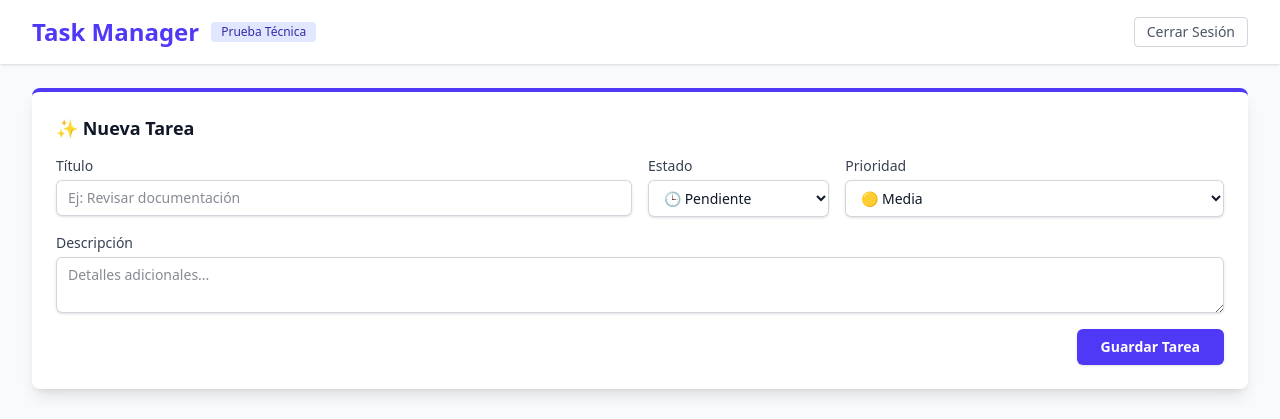
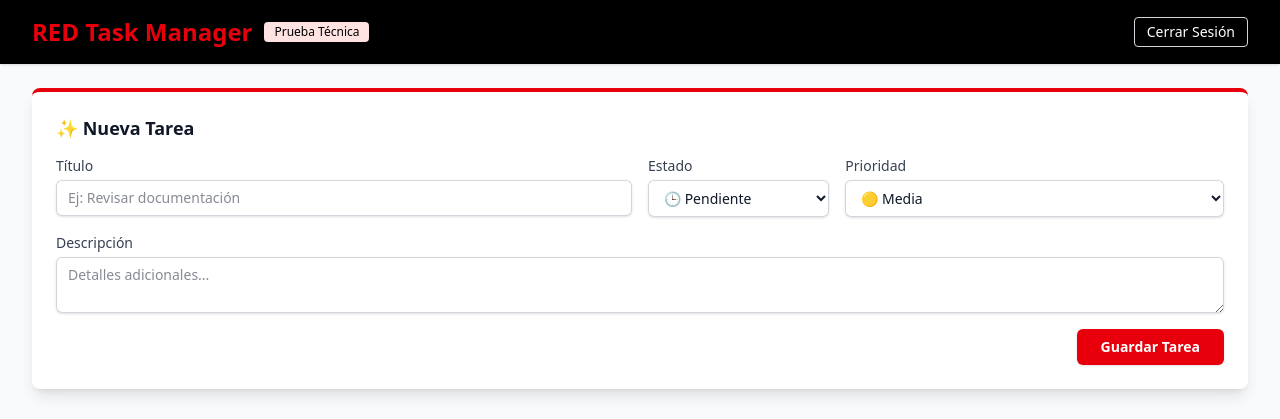
Before and after one commit to jfchilito7/task-manager, a Vue app in the folder frontend/: page /dashboard in a window 1280 px wide. Shown: the top 419 px of the page. Built offline with nearby package versions, Linux system fonts and the light colour scheme; no server answers.

Commit message:
fix: ajuste en el dashboard

```diff
--- a/frontend/src/views/Dashboard.vue
+++ b/frontend/src/views/Dashboard.vue
@@ -1,14 +1,14 @@
 <template>
   <div class="min-h-screen bg-gray-50 pb-10">
-    <nav class="bg-white shadow sticky top-0 z-10">
+    <nav class="bg-black shadow sticky top-0 z-10">
       <div class="max-w-7xl mx-auto px-4 sm:px-6 lg:px-8">
         <div class="flex justify-between h-16">
           <div class="flex items-center gap-3">
-            <h1 class="text-2xl font-bold text-indigo-600">Task Manager</h1>
-            <span class="bg-indigo-100 text-indigo-800 text-xs font-medium px-2.5 py-0.5 rounded">Prueba Técnica</span>
+            <h1 class="text-2xl font-bold text-red-600"> RED Task Manager</h1>
+            <span class="bg-red-100 text-black-800 text-xs font-medium px-2.5 py-0.5 rounded">Prueba Técnica</span>
           </div>
           <div class="flex items-center">
-            <button @click="logout" class="text-sm text-gray-600 hover:text-red-600 font-medium transition border border-gray-300 rounded px-3 py-1 hover:bg-gray-50">
+            <button @click="logout" class="text-sm text-white hover:text-red-600 font-medium transition border border-gray-300 rounded px-3 py-1 hover:bg-gray-50">
               Cerrar Sesión
             </button>
           </div>
@@ -18,7 +18,7 @@
 
     <div class="max-w-7xl mx-auto py-6 px-4 sm:px-6 lg:px-8">
 
-      <div class="bg-white shadow-lg sm:rounded-lg mb-8 p-6 border-t-4" :class="isEditing ? 'border-yellow-500' : 'border-indigo-600'">
+      <div class="bg-white shadow-lg sm:rounded-lg mb-8 p-6 border-t-4" :class="isEditing ? 'border-yellow-500' : 'border-red-600'">
         <div class="flex justify-between items-center mb-4">
           <h3 class="text-lg font-bold leading-6 text-gray-900">
             {{ isEditing ? '✏️ Editar Tarea' : '✨ Nueva Tarea' }}
@@ -54,13 +54,13 @@
 
           <div class="sm:col-span-6">
             <label class="block text-sm font-medium text-gray-700 mb-1">Descripción</label>
-            <textarea v-model="form.description" rows="2" placeholder="Detalles adicionales..." class="block w-full rounded-md border-0 py-2 text-gray-900 shadow-sm ring-1 ring-inset ring-gray-300 focus:ring-2 focus:ring-indigo-600 sm:text-sm px-3"></textarea>
+            <textarea v-model="form.description" rows="2" placeholder="Detalles adicionales..." class="block w-full rounded-md border-0 py-2 text-gray-900 shadow-sm ring-1 ring-inset ring-gray-300 focus:ring-2 focus:ring-red-600 sm:text-sm px-3"></textarea>
           </div>
 
           <div class="sm:col-span-6 text-right">
             <button type="submit"
               class="inline-flex justify-center rounded-md py-2 px-6 text-sm font-semibold text-white shadow-sm focus-visible:outline focus-visible:outline-2 focus-visible:outline-offset-2 transition-colors"
-              :class="isEditing ? 'bg-yellow-600 hover:bg-yellow-500' : 'bg-indigo-600 hover:bg-indigo-500'">
+              :class="isEditing ? 'bg-yellow-600 hover:bg-yellow-500' : 'bg-red-600 hover:bg-red-500'">
               {{ isEditing ? 'Actualizar Tarea' : 'Guardar Tarea' }}
             </button>
           </div>
```
